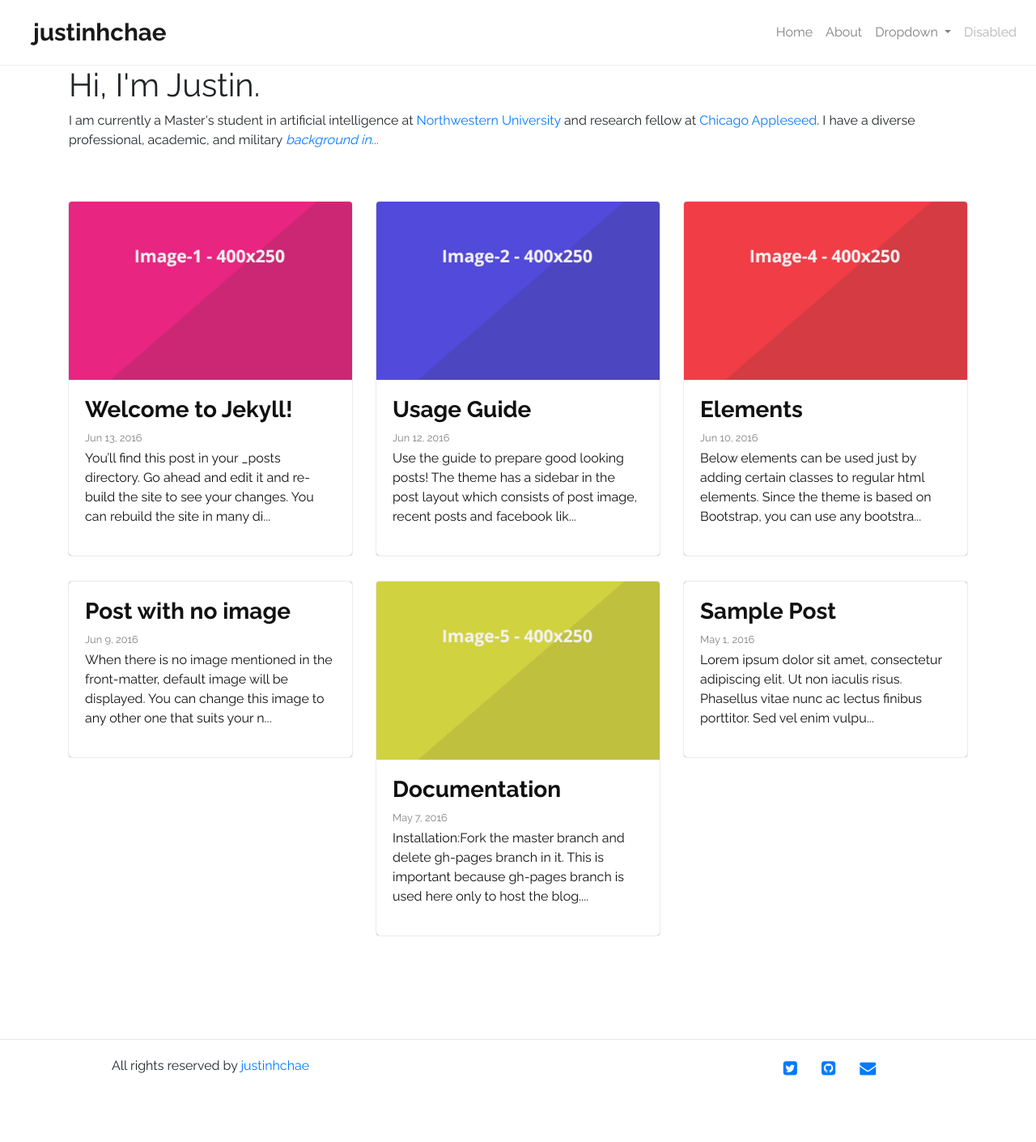
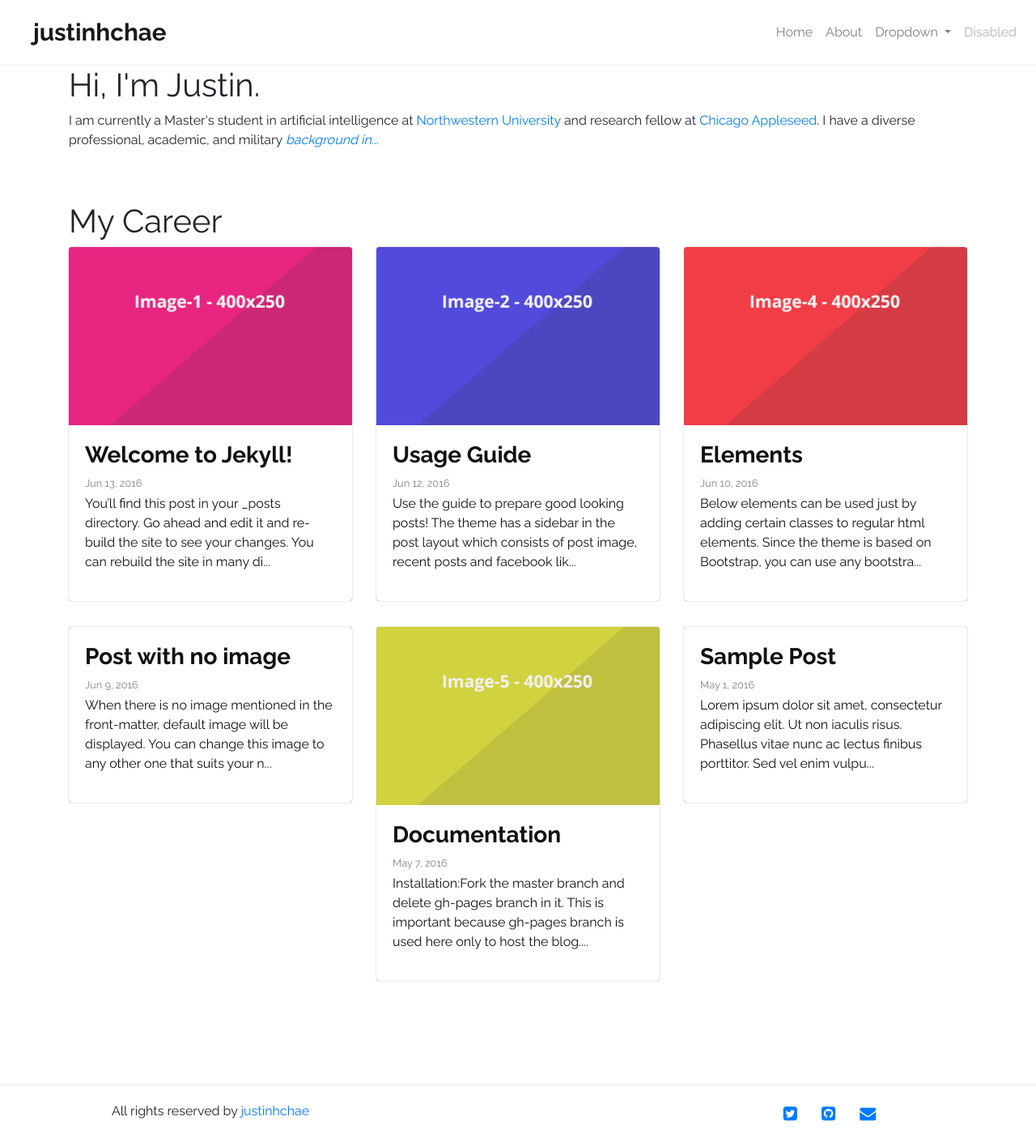
Before and after one commit to justinhchae/justinhchae.github.io, a Jekyll site: the page built from index.html, in a window 1280 px wide. Shown: the whole page at 81% size. Built offline with Jekyll 4.4.1, drawn with Linux system fonts in a browser that asks for light colours; the list of posts is cut into pages by our own code; before the commit the page ends 1354 px from its top, so only the background shows below that.

```diff
--- a/index.html
+++ b/index.html
@@ -12,6 +12,7 @@
 	</div><!-- /.blurb -->
 
     <div class="home py-4 py-md-5">
+      <h1>My Career</h1>
       <div class="row">
         {% for post in paginator.posts %}
           <div class="col-12 col-md-6 col-lg-4">
```
Also changed, not shown: images/bitmoji_justin_2.png (added).
